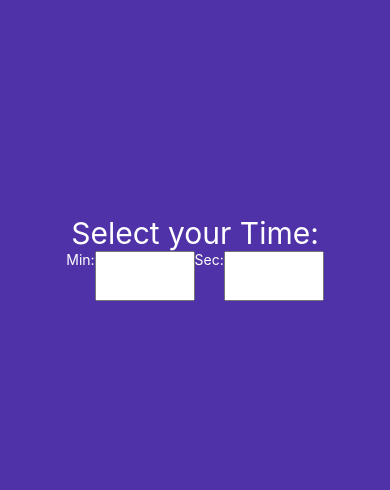
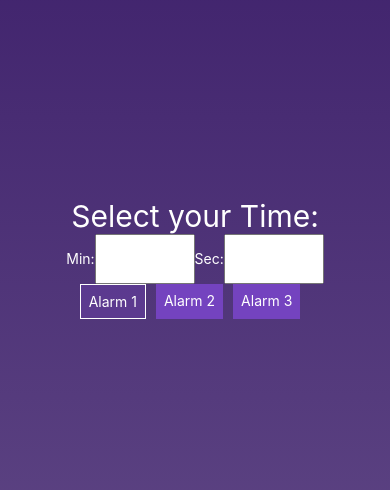
Before and after one commit to jonataspeixoto/timer-app-learning, a React Native app: screen / in a window 390 px wide. Shown: the part 164-654 px from the top of the page. Built offline with nearby package versions, Linux system fonts and the light colour scheme.

Commit message:
App timer 2/6

```diff
--- a/App.js
+++ b/App.js
@@ -1,46 +1,67 @@
 import { StatusBar } from 'expo-status-bar';
 import React, { useState } from 'react';
-import { StyleSheet, Text, View } from 'react-native';
-import { Picker } from "@react-native-picker/picker";
+import { StyleSheet, Text, TouchableOpacity, View } from 'react-native';
+import { Picker } from '@react-native-picker/picker';
+import { LinearGradient } from 'expo-linear-gradient';
 
 export default function App() {
 	const [seconds, setSeconds] = useState(0);
 	const [minutes, setMinutes] = useState(0);
 	const [alarmSound, setAlarmSound] = useState([
 		{
+            id: 1,
 			selected: true,
-			sound: 'alarm 1',
+			sound: 'Alarm 1',
 			file: 'alarm1.mp3'
 		},
 		{
+            id: 2,
 			selected: false,
-			sound: 'alarm 2',
+			sound: 'Alarm 2',
 			file: 'alarm2.mp3'
+		},
+        {
+            id: 3,
+			selected: false,
+			sound: 'Alarm 3',
+			file: 'alarm3.mp3'
 		}
 	])
-
-    const fillNumbers = () => {
-        let tnumbers = [];
-        for(var i = 1; i <=60; i++){
-            tnumbers.push[i + ''];
-        }
-        return numbers.length > 0 ? true : false ;
-    }
 
     let tnumbers = [];
     for (let i = 1; i <= 60; i++){
         tnumbers.push(i);
     }
-    const renderNumbersList = () => {
 
+    const setAlarm = (id) => {
+        let alarmTemp = alarmSound.map((val) => {
+            if(id != val.id){
+                val.selected = false;
+            } else {
+                val.selected = true;
+            }
+            return val;
+        })
+
+        setAlarmSound(alarmTemp);
     }
-
-
 	return (
 		<View style={styles.container}>
+            <StatusBar style='auto' />
+            <LinearGradient
+                // Background Linear Gradient
+                colors={['rgba(59, 29, 105, 1)', 'rgba(59, 29, 105, 0.8)']}
+                style={{
+                    position: 'absolute',
+                    left: 0,
+                    right: 0,
+                    top: 0,
+                    height: '100%'
+                }}
+            />
 			<Text style={{ color: 'white', fontSize: 30 }}>Select your Time:</Text>
 			<View style={{flexDirection: 'row'}}>
-                <Text style={{color: 'white'}}>Min:</Text>
+                <Text style={{color: 'white', paddingTop: 16}}>Min:</Text>
                 <Picker
                     selectedValue={minutes}
                     onValueChange={(itemValue, itemIndex) => {setMinutes(itemValue)}}
@@ -52,7 +73,7 @@ export default function App() {
                         }))
                     }
                 </Picker>
-                <Text style={{color: 'white'}}>Sec:</Text>
+                <Text style={{color: 'white', paddingTop: 16}}>Sec:</Text>
                 <Picker
                     selectedValue={seconds}
                     onValueChange={(itemValue, itemIndex) => {setSeconds(itemValue)}}
@@ -65,7 +86,25 @@ export default function App() {
                     }
                 </Picker>
             </View>
-			<StatusBar style="auto" />
+            <View style={{flexDirection: 'row'}}>
+                {
+                    alarmSound.map((val) => {
+                        if(val.selected){
+                            return (
+                                <TouchableOpacity onPress={ () => setAlarm(val.id) } style={styles.btnChooseSelected}>
+                                    <Text style={{color: 'white'}}>{val.sound}</Text>
+                                </TouchableOpacity>
+                            )
+                        } else {
+                            return (
+                                <TouchableOpacity onPress={ () => setAlarm(val.id) } style={styles.btnChoose}>
+                                    <Text style={{color: 'white'}}>{val.sound}</Text>
+                                </TouchableOpacity>
+                            )
+                        }
+                    })
+                }
+            </View>
 		</View>
 	);
 }
@@ -73,8 +112,20 @@ export default function App() {
 const styles = StyleSheet.create({
 	container: {
 		flex: 1,
-		backgroundColor: 'rgb(80,50,168)',
+		// backgroundColor: 'rgb(80,50,168)',
 		alignItems: 'center',
 		justifyContent: 'center',
 	},
+    btnChoose: {
+        marginRight: 10,
+        padding: 8,
+        backgroundColor: 'rgb(116, 67, 191)'
+    },
+    btnChooseSelected: {
+        marginRight: 10,
+        padding: 8,
+        backgroundColor: 'rgba(116, 67, 191, 0.3)',
+        borderColor: 'white',
+        borderWidth: 1
+    }
 });
--- a/package.json
+++ b/package.json
@@ -13,7 +13,8 @@
     "expo-status-bar": "~1.4.4",
     "react": "18.2.0",
     "react-native": "0.71.8",
-    "@react-native-picker/picker": "2.4.8"
+    "@react-native-picker/picker": "2.4.8",
+    "expo-linear-gradient": "~12.1.2"
   },
   "devDependencies": {
     "@babel/core": "^7.20.0"
```
Also changed, not shown: 1 other file (tests, documents, lock files or other folders).
